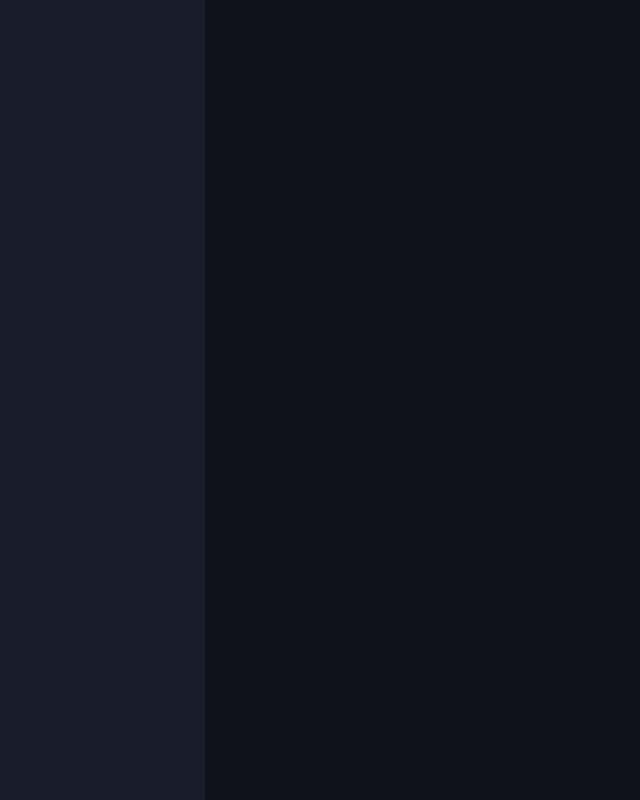
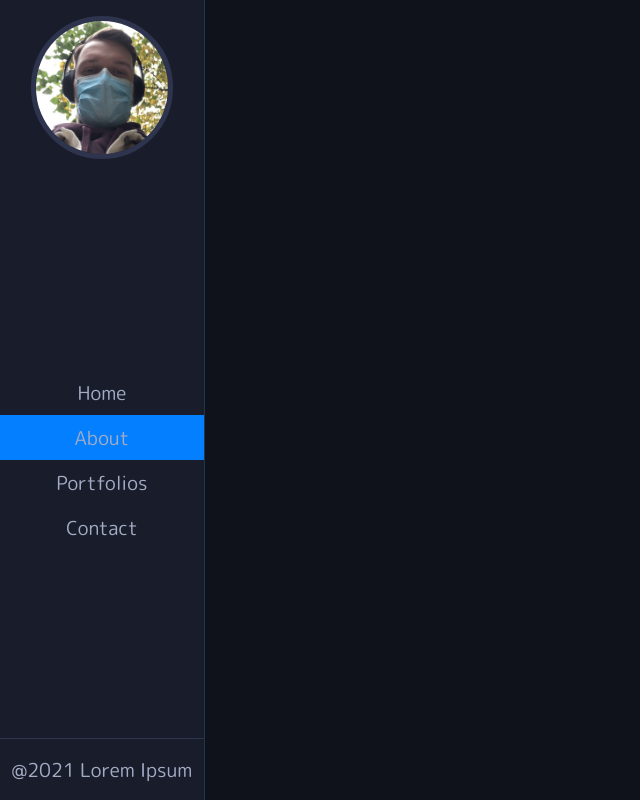
Before and after one commit to TrondEinar/my_portfolio, a React (Create React App) app: page /about in a window 1280 px wide. Shown: the whole page, without its empty margins (0-640 px from the left). Built offline with nearby package versions, Linux system fonts and the light colour scheme.

Commit message:
added navbar component and styles

```diff
--- a/src/App.js
+++ b/src/App.js
@@ -1,10 +1,13 @@
 import './App.scss';
+import NavBar from './Components/NavBar';
 
 
 function App() {
     return (
         <div className="App">
-            <div className="sidebar"></div>
+            <div className="sidebar">
+                <NavBar />
+            </div>
             <div className="main-content"></div>
         </div>
     );
--- a/src/App.scss
+++ b/src/App.scss
@@ -1,4 +1,5 @@
 @import './styles/layout';
+@import './styles/navbar';
 
 * {
     padding: 0;
@@ -9,5 +10,5 @@
 body {
     color: #a4acc4;
     font-family: 'M PLUS Rounded 1c', sans-serif;
-    font-size: .2rem;
+    font-size: 1.2rem;
 }
--- /dev/null
+++ b/src/Components/NavBar.js
@@ -0,0 +1,47 @@
+import React from 'react';
+import avatar from '../img/avatar.png'
+import {NavLink} from 'react-router-dom';
+
+function Navbar() {
+    return (
+        <div className="NavBar">
+            <nav className="nav">
+                <div className="profile">
+                    <img src={avatar} alt=""/>
+                 </div>
+
+                <ul className="nav-items">
+                    <li className="nav-item">
+                        <NavLink to="/" exact activeClassName="active">
+                            Home
+                        </NavLink>
+                    </li>
+                    <li className="nav-item">
+                        <NavLink to="/about" exact activeClassName="active">
+                            About
+                        </NavLink>
+                    </li>
+                    <li className="nav-item">
+                        <NavLink to="/portfolios" exact activeClassName="active">
+                            Portfolios
+                        </NavLink>
+                    </li>
+                    <li className="nav-item">
+                        <NavLink to="/contact" exact activeClassName="active">
+                            Contact
+                        </NavLink>
+                    </li>
+                </ul>
+
+                <footer className="footer">
+                    <p>
+                        @2021 Lorem Ipsum
+                    </p>
+            </footer>
+            </nav>
+
+        </div>
+    )
+}
+
+export default Navbar;
--- a/src/styles/_layout.scss
+++ b/src/styles/_layout.scss
@@ -5,6 +5,7 @@
        height: 100vh;
        background-color: #191D2B;
        position: fixed;
+       border-right: 1px solid #23344e;
     }
 
     .main-content {
--- /dev/null
+++ b/src/styles/_navbar.scss
@@ -0,0 +1,72 @@
+.NavBar {
+    height: 100vh;
+    .nav {
+        height: 100%;
+        display: flex;
+        flex-direction: column;
+        justify-content: space-between;
+        align-items: center;
+
+        .profile {
+            width: 100%;
+            text-align: center;
+            margin-top: 1rem;
+            border-bottom: 1 px solid #2e344e;
+            img {
+                width: 70%;
+                border-radius: 100%;
+                border: 5px solid #2e344e;
+                margin-bottom: 1rem;
+            }
+        }
+
+        .nav-items {
+            width: 100%;
+            .nav-item{
+                list-style: none;
+                text-align: center;
+                a{
+                    text-decoration: none;
+                    font-size: inherit;
+                    color: inherit;
+                    text-align: center;
+                    display: block;
+                    padding: .5rem 0;
+                    position: relative;
+                    &::before{
+                        content: "";
+                        position: absolute;
+                        top: 0;
+                        left: 0;
+                        width: .4rem;
+                        height: 100%;
+                        background-color: #0381ff33;
+                        transform-origin: bottom;
+                        transform: scale(0);
+                        overflow-x: hidden;
+                        transition: transform .6s, .2s, width .5s cubic-bezier(1, -0.16,.6,1.35);
+                    }
+
+                    &:hover::before{
+                        width: 100%;
+                        transform: scale(1);
+                    }
+                }
+            }
+        }
+
+        .footer {
+            width: 100%;
+            border-top: 1px solid #2e344e;
+
+            p {
+                text-align: center;
+                padding: 1rem 0;
+            }
+        }
+    }
+}
+
+.active {
+    background-color: #037FFF;
+}
```
Also changed, not shown: src/img/avatar.png (added), 1 other file (tests, documents, lock files or other folders).
